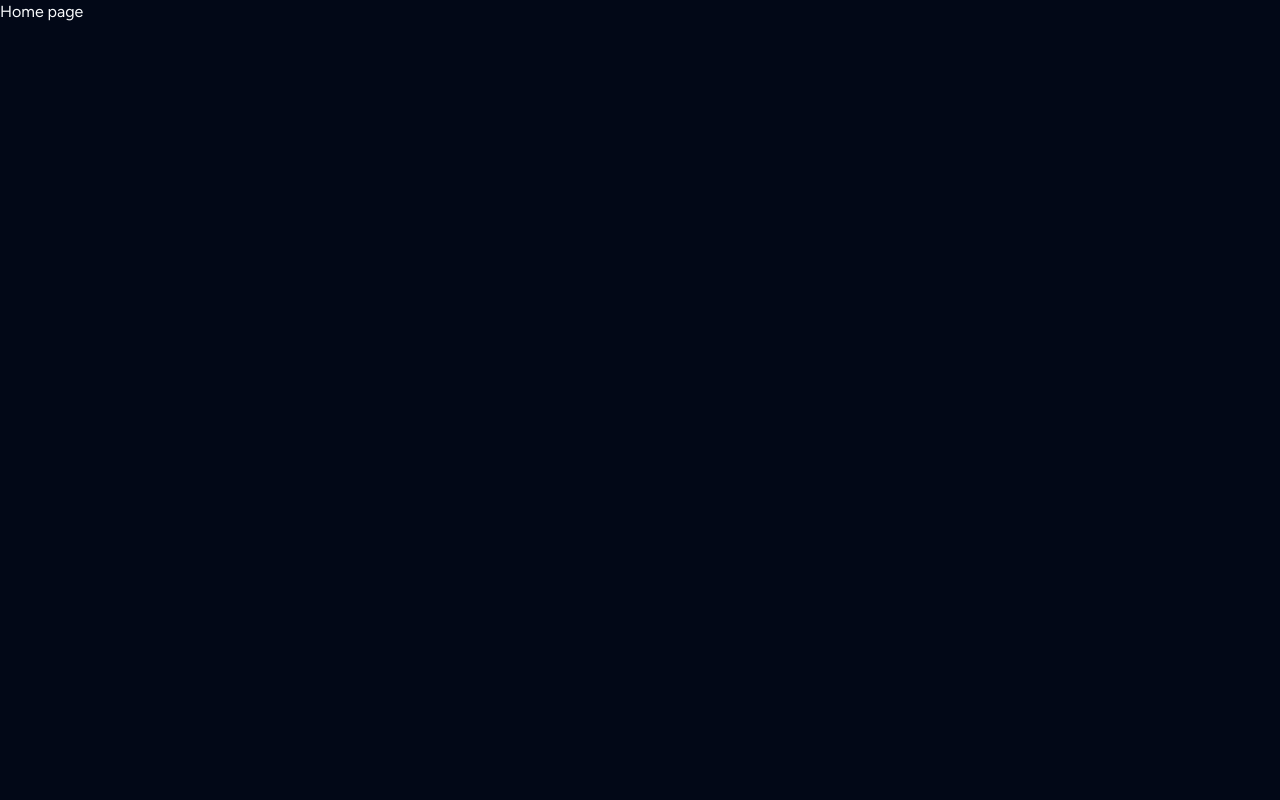
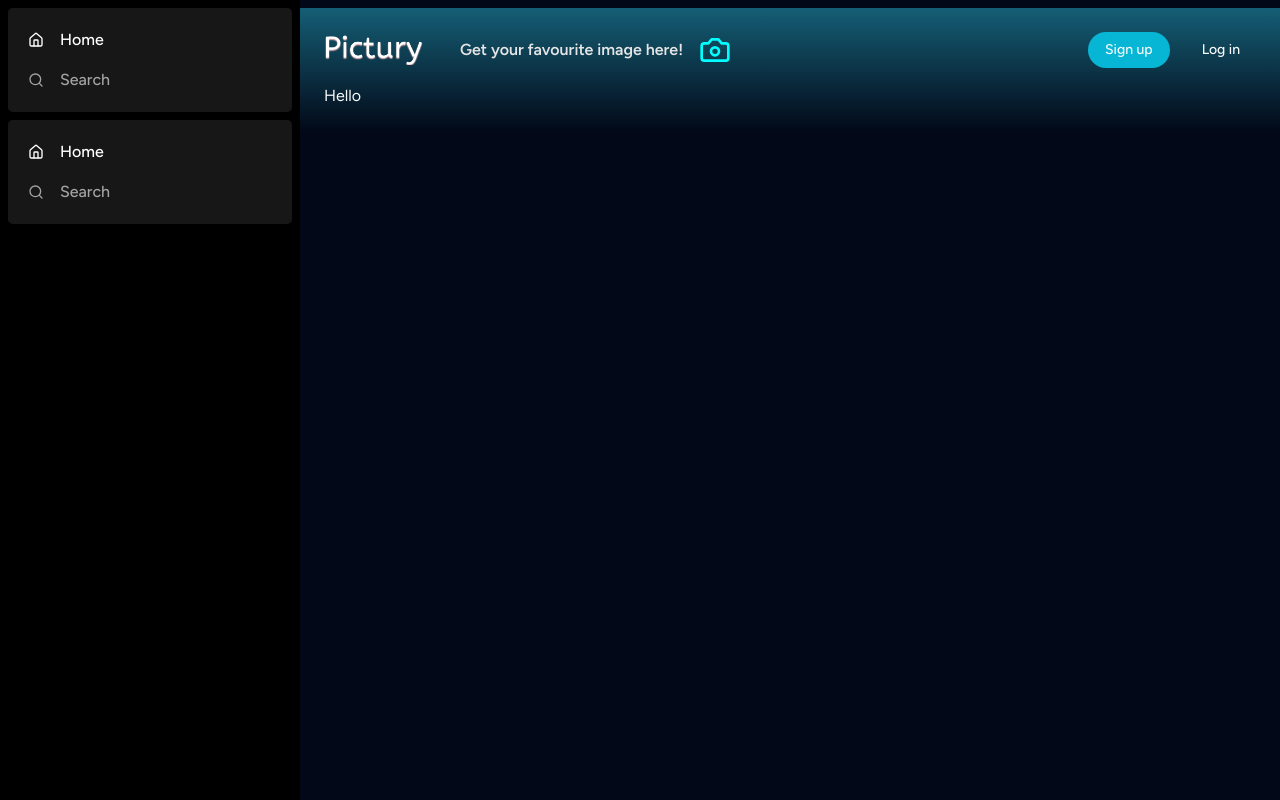
Before and after one commit to HanMyatThu/image_collection_supabase, a Next.js app: page / in a window 1280 px wide. Built offline with nearby package versions, Linux system fonts and the light colour scheme.

Commit message:
create sidebar & header components

```diff
--- a/app/(site)/page.tsx
+++ b/app/(site)/page.tsx
@@ -1,5 +1,11 @@
+import { Header } from "@/components/header";
+
 const HomePage = () => {
-  return <div>Home page</div>;
+  return (
+    <div>
+      <Header>Hello</Header>
+    </div>
+  );
 };
 
 export default HomePage;
--- a/app/globals.css
+++ b/app/globals.css
@@ -7,6 +7,7 @@ body,
 :root {
   height: 100%;
 }
+
 
 @layer base {
   :root {
--- a/app/layout.tsx
+++ b/app/layout.tsx
@@ -4,6 +4,7 @@ import { Figtree } from "next/font/google";
 
 import "./globals.css";
 import { ThemeProvider } from "@/providers/theme-provider";
+import { Sidebar } from "@/components/sidebar";
 
 const font = Figtree({ subsets: ["latin"] });
 
@@ -21,7 +22,7 @@ export default function RootLayout({
     <html lang="en">
       <body className={`${font.className} antialiased`}>
         <ThemeProvider defaultTheme="dark" attribute="class">
-          {children}
+          <Sidebar>{children}</Sidebar>
         </ThemeProvider>
       </body>
     </html>
--- /dev/null
+++ b/components/header/index.tsx
@@ -0,0 +1,67 @@
+"use client";
+
+import { CameraIcon, HomeIcon, Search } from "lucide-react";
+import Image from "next/image";
+
+import { Button } from "@/components/ui/button";
+import { cn } from "@/lib/utils";
+
+interface HeaderProps {
+  children: React.ReactNode;
+  className?: string;
+}
+
+export const Header = ({ children, className }: HeaderProps) => {
+  return (
+    <div className={cn("h-fit bg-gradient-to-b from-cyan-800 p-6", className)}>
+      <div className="w-full mb-4 flex items-center justify-between">
+        <div className="flex flex-row gap-x-3 items-center justify-center">
+          <Image
+            src="/images/logo.png"
+            alt="logo"
+            className="object-cover"
+            width={100}
+            height={100}
+          />
+          <div className="hidden md:flex lg:flex gap-x-2 items-center ml-6">
+            <p className="font-semibold text-neutral-200">
+              Get your favourite image here!
+            </p>
+            <CameraIcon className="size-8 ml-2" stroke="cyan" />
+          </div>
+        </div>
+        <div className="flex md:hidden gap-x-2 items-center">
+          <button className="rounded-full p-1 bg-white flex items-center justify-center hover:opacity-75 transition-opacity">
+            <HomeIcon className="size-5" stroke="black" />
+          </button>
+          <button className="rounded-full p-1 bg-white flex items-center justify-center hover:opacity-75 transition-opacity">
+            <Search className="size-5" stroke="black" />
+          </button>
+        </div>
+        <div className="flex justify-between items-center gap-x-4">
+          <>
+            <div>
+              <Button
+                variant="pictury"
+                onClick={() => {}}
+                className="rounded-full"
+              >
+                Sign up
+              </Button>
+            </div>
+            <div>
+              <Button
+                variant="link"
+                className="no-underline hover:no-underline hover:opacity-80"
+                onClick={() => {}}
+              >
+                Log in
+              </Button>
+            </div>
+          </>
+        </div>
+      </div>
+      {children}
+    </div>
+  );
+};
--- /dev/null
+++ b/components/sidebar/box.tsx
@@ -0,0 +1,14 @@
+import { cn } from "@/lib/utils";
+
+interface BoxProps {
+  children: React.ReactNode;
+  className?: string;
+}
+
+export const Box = ({ children, className }: BoxProps) => {
+  return (
+    <div className={cn("bg-neutral-900 rounded-lg h-fit w-full", className)}>
+      {children}
+    </div>
+  );
+};
--- a/components/sidebar/index.tsx
+++ b/components/sidebar/index.tsx
@@ -0,0 +1,53 @@
+"use client";
+import { useMemo } from "react";
+import { usePathname } from "next/navigation";
+import { HomeIcon, SearchIcon } from "lucide-react";
+
+import { Box } from "./box";
+import { SidebarItem } from "./sidebar-item";
+interface SidebarProps {
+  children: React.ReactNode;
+}
+
+export const Sidebar = ({ children }: SidebarProps) => {
+  const pathname = usePathname();
+
+  const routes = useMemo(() => {
+    return [
+      {
+        label: "Home",
+        active: pathname !== "/search",
+        href: "/",
+        icon: HomeIcon,
+      },
+      {
+        label: "Search",
+        active: pathname === "/search",
+        href: "/search",
+        icon: SearchIcon,
+      },
+    ];
+  }, [pathname]);
+
+  return (
+    <aside className="flex h-full">
+      <div className="hidden md:flex flex-col gap-y-2 bg-black h-full w-[300px] p-2">
+        <Box>
+          <div className="flex flex-col gap-y-2 px-5 py-4">
+            {routes.map((route) => (
+              <SidebarItem key={route.label} {...route} />
+            ))}
+          </div>
+        </Box>
+        <Box>
+          <div className="flex flex-col gap-y-2 px-5 py-4">
+            {routes.map((route) => (
+              <SidebarItem key={route.label} {...route} />
+            ))}
+          </div>
+        </Box>
+      </div>
+      <main className="h-full flex-1 overflow-y-auto py-2">{children}</main>
+    </aside>
+  );
+};
--- /dev/null
+++ b/components/sidebar/sidebar-item.tsx
@@ -0,0 +1,31 @@
+import Link from "next/link";
+import { LucideIcon } from "lucide-react";
+
+import { cn } from "@/lib/utils";
+
+interface SidebarItemProps {
+  label: string;
+  active: boolean;
+  href: string;
+  icon: LucideIcon;
+}
+
+export const SidebarItem = ({
+  label,
+  active,
+  href,
+  icon: Icon,
+}: SidebarItemProps) => {
+  return (
+    <Link
+      href={href}
+      className={cn(
+        "flex flex-row h-auto items-center w-full gap-x-4 text-md font-medium cursor-pointer hover:text-white transition text-neutral-400 py-1",
+        active && "text-white"
+      )}
+    >
+      <Icon className="size-4" />
+      <p className="truncate w-[100px]">{label}</p>
+    </Link>
+  );
+};
--- a/components/ui/button.tsx
+++ b/components/ui/button.tsx
@@ -1,8 +1,8 @@
-import * as React from "react"
-import { Slot } from "@radix-ui/react-slot"
-import { cva, type VariantProps } from "class-variance-authority"
+import * as React from "react";
+import { Slot } from "@radix-ui/react-slot";
+import { cva, type VariantProps } from "class-variance-authority";
 
-import { cn } from "@/lib/utils"
+import { cn } from "@/lib/utils";
 
 const buttonVariants = cva(
   "inline-flex items-center justify-center whitespace-nowrap rounded-md text-sm font-medium transition-colors focus-visible:outline-none focus-visible:ring-1 focus-visible:ring-ring disabled:pointer-events-none disabled:opacity-50",
@@ -19,6 +19,8 @@ const buttonVariants = cva(
           "bg-secondary text-secondary-foreground shadow-sm hover:bg-secondary/80",
         ghost: "hover:bg-accent hover:text-accent-foreground",
         link: "text-primary underline-offset-4 hover:underline",
+        pictury:
+          "bg-cyan-500 border border-transparent text-foreground hover:bg-cyan-500/80",
       },
       size: {
         default: "h-9 px-4 py-2",
@@ -32,26 +34,26 @@ const buttonVariants = cva(
       size: "default",
     },
   }
-)
+);
 
 export interface ButtonProps
   extends React.ButtonHTMLAttributes<HTMLButtonElement>,
     VariantProps<typeof buttonVariants> {
-  asChild?: boolean
+  asChild?: boolean;
 }
 
 const Button = React.forwardRef<HTMLButtonElement, ButtonProps>(
   ({ className, variant, size, asChild = false, ...props }, ref) => {
-    const Comp = asChild ? Slot : "button"
+    const Comp = asChild ? Slot : "button";
     return (
       <Comp
         className={cn(buttonVariants({ variant, size, className }))}
         ref={ref}
         {...props}
       />
-    )
+    );
   }
-)
-Button.displayName = "Button"
+);
+Button.displayName = "Button";
 
-export { Button, buttonVariants }
+export { Button, buttonVariants };
--- a/package.json
+++ b/package.json
@@ -18,6 +18,7 @@
     "next-themes": "^0.3.0",
     "react": "^18",
     "react-dom": "^18",
+    "sonner": "^1.5.0",
     "tailwind-merge": "^2.5.3",
     "tailwindcss-animate": "^1.0.7"
   },
```
Also changed, not shown: public/images/logo.png (added), 1 other file (tests, documents, lock files or other folders).
